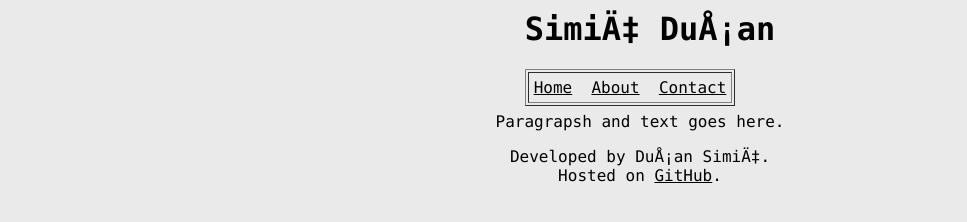
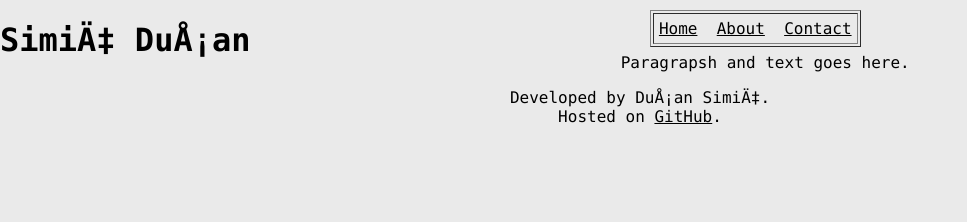
Before and after one commit to dusansimic/dusansimic.github.io, a plain HTML site: page index.html in a window 1280 px wide. Shown: the whole page, without its empty margins (0-967 px from the left). Drawn offline with Linux system fonts and the light colour scheme.

Commit message:
page-patches

```diff
--- a/style.css
+++ b/style.css
@@ -23,9 +23,7 @@ div.content {
 
 
 h1.pg_title {
-	position: relative;
-	top: 10px;
-	left: 10px;
+	float: left;
 }
 
 table.menu_table {
```
